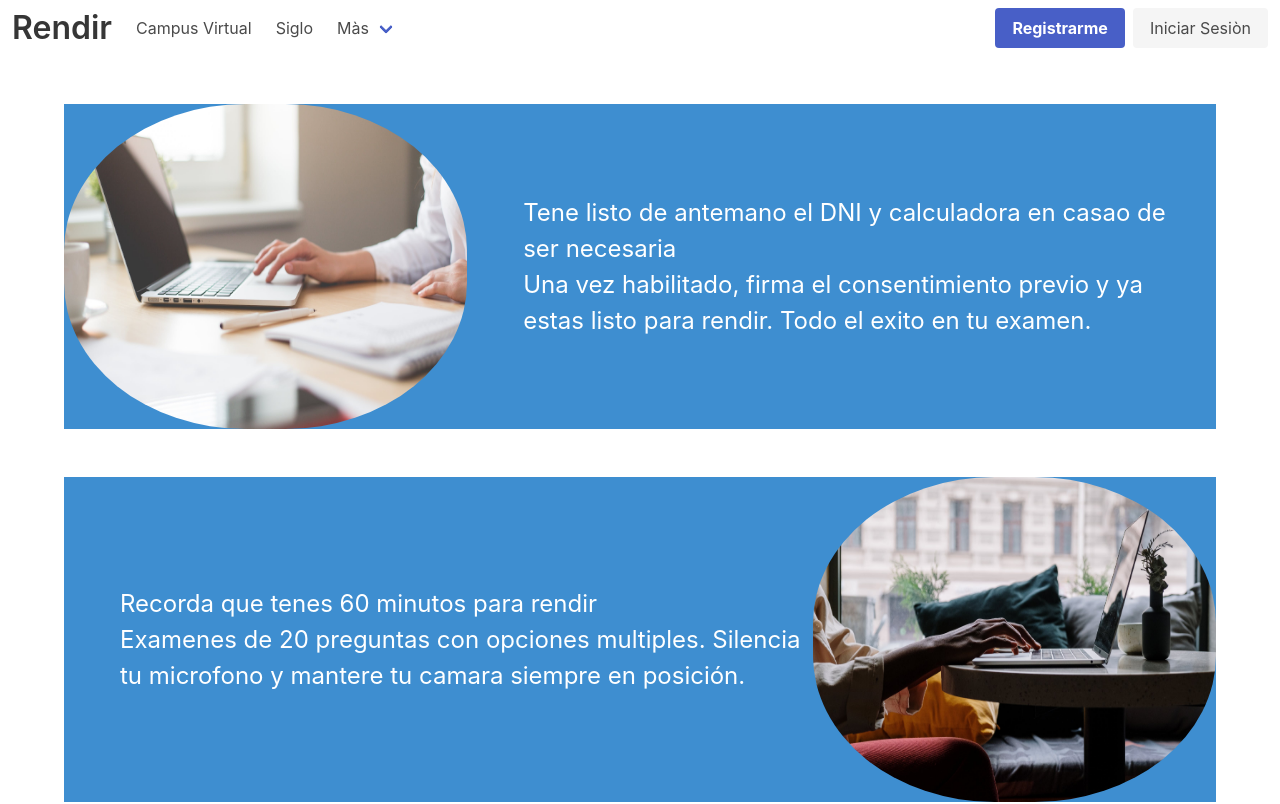
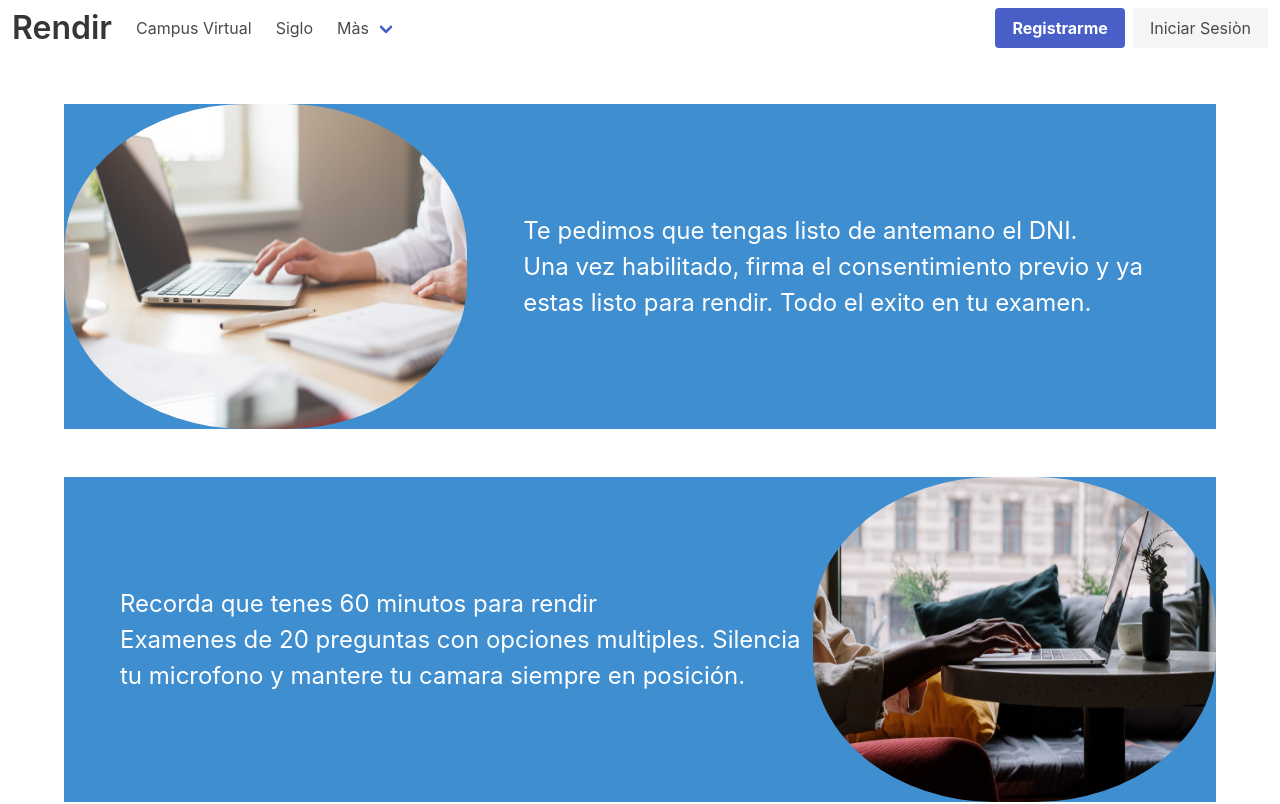
Before and after one commit to blanck1945/Rendir-App, a Vue app: page / in a window 1280 px wide. Shown: the top 804 px of the page. Built offline with nearby package versions, Linux system fonts and the light colour scheme; no server answers.

Commit message:
home fix y favicon

```diff
--- a/src/views/Home.vue
+++ b/src/views/Home.vue
@@ -5,9 +5,7 @@
     >
       <img class="image-fix" src="../assets/login.jpeg" />
       <div class="ml-6 px-2 has-text-white size-4">
-        <h3 class="">
-          Tene listo de antemano el DNI y calculadora en casao de ser necesaria
-        </h3>
+        <h3 class="">Te pedimos que tengas listo de antemano el DNI.</h3>
         <p>
           Una vez habilitado, firma el consentimiento previo y ya estas listo
           para rendir. Todo el exito en tu examen.
```
